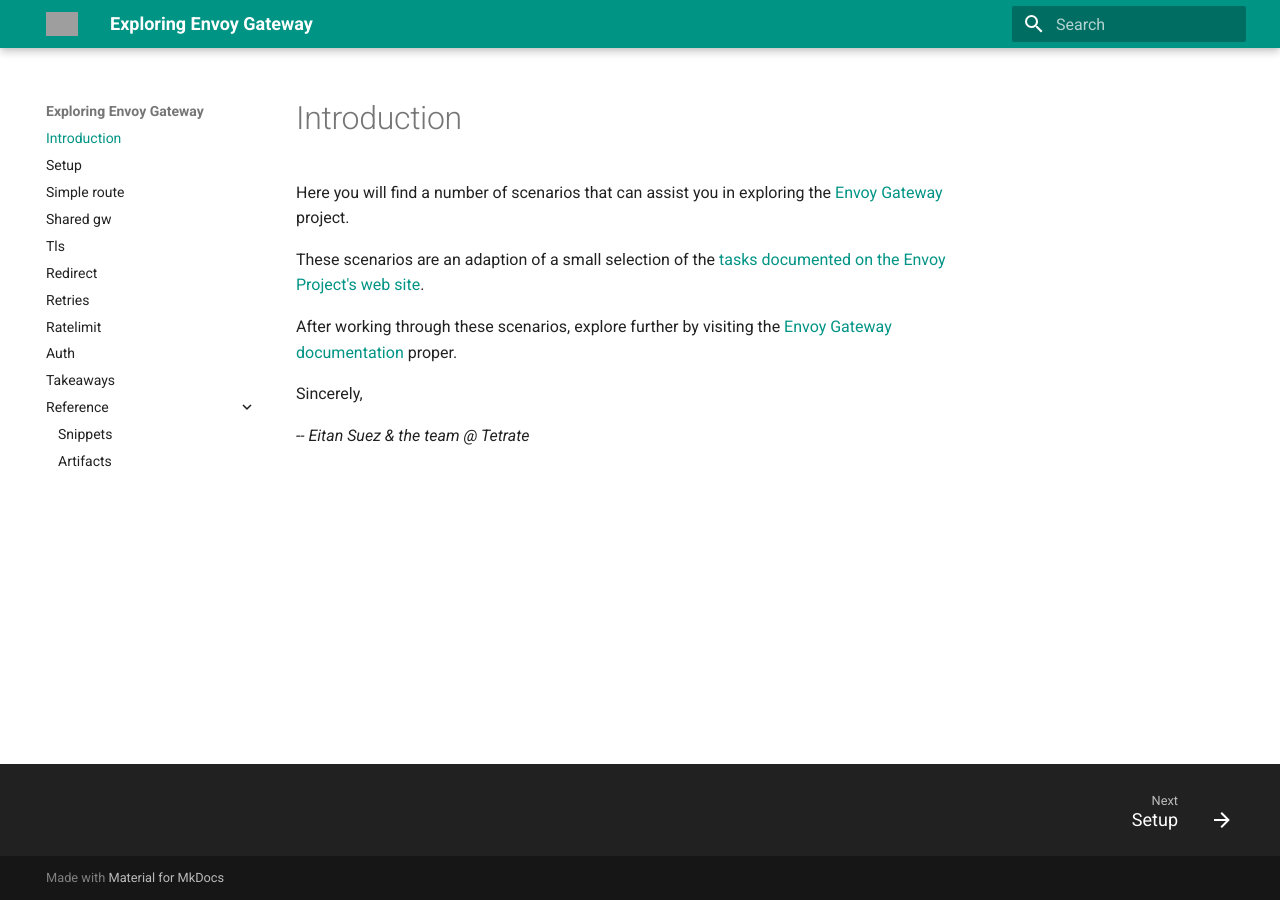
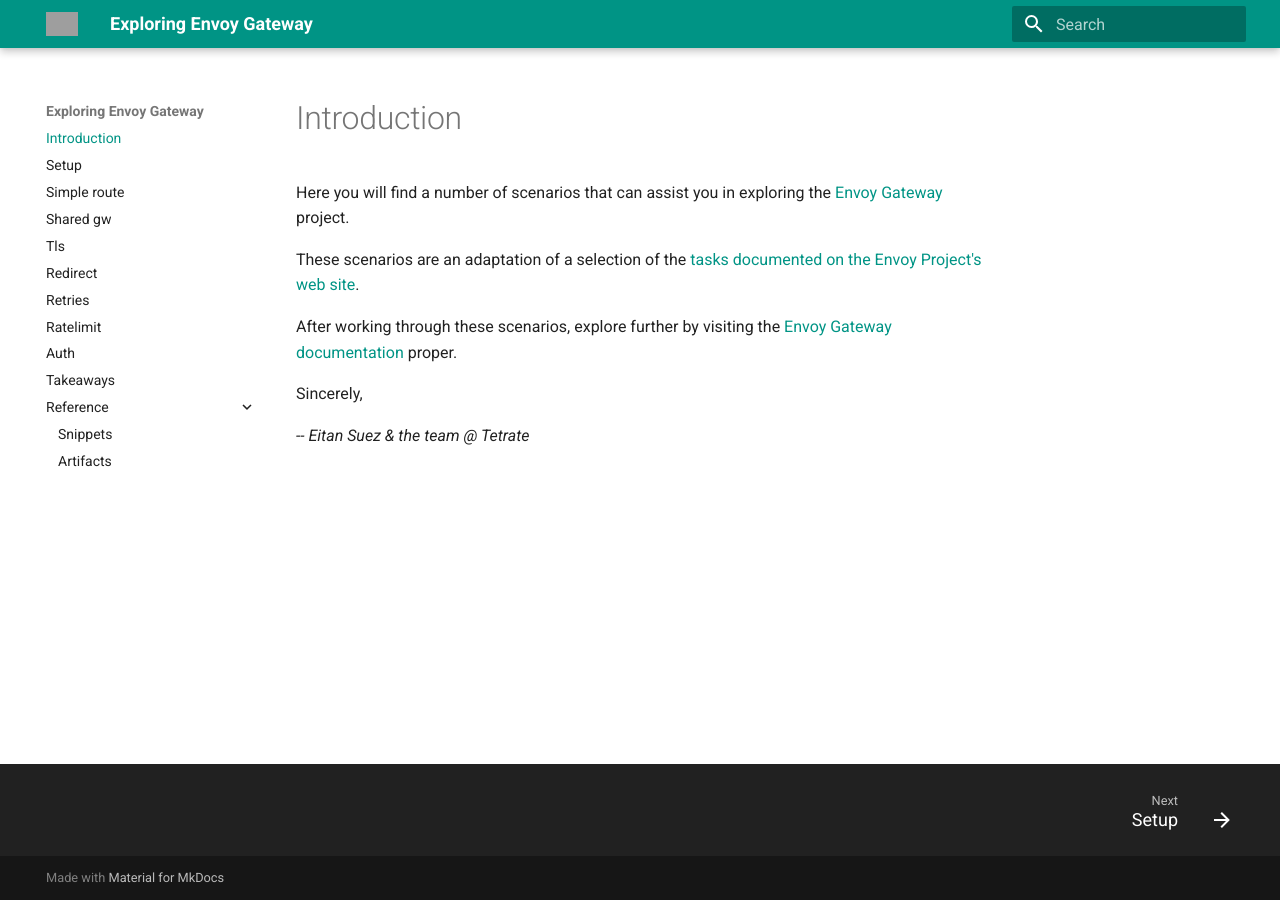
Before and after one commit to tetratelabs/eg-course, an MkDocs documentation site: the page built from docs/index.md, in a window 1280 px wide. Built offline with MkDocs 1.6.1 and Material for MkDocs 9.7.7, drawn with Linux system fonts in a browser that asks for light colours; grey boxes are pictures that could not be loaded.

Commit message:
fixes typo

```diff
--- a/docs/index.md
+++ b/docs/index.md
@@ -2,7 +2,7 @@
 
 Here you will find a number of scenarios that can assist you in exploring the [Envoy Gateway](https://gateway.envoyproxy.io/) project.
 
-These scenarios are an adaption of a small selection of the [tasks documented on the Envoy Project's web site](https://gateway.envoyproxy.io/latest/tasks/).
+These scenarios are an adaptation of a selection of the [tasks documented on the Envoy Project's web site](https://gateway.envoyproxy.io/latest/tasks/).
 
 After working through these scenarios, explore further by visiting the [Envoy Gateway documentation](https://gateway.envoyproxy.io/v1.0.1/) proper.
 
```
